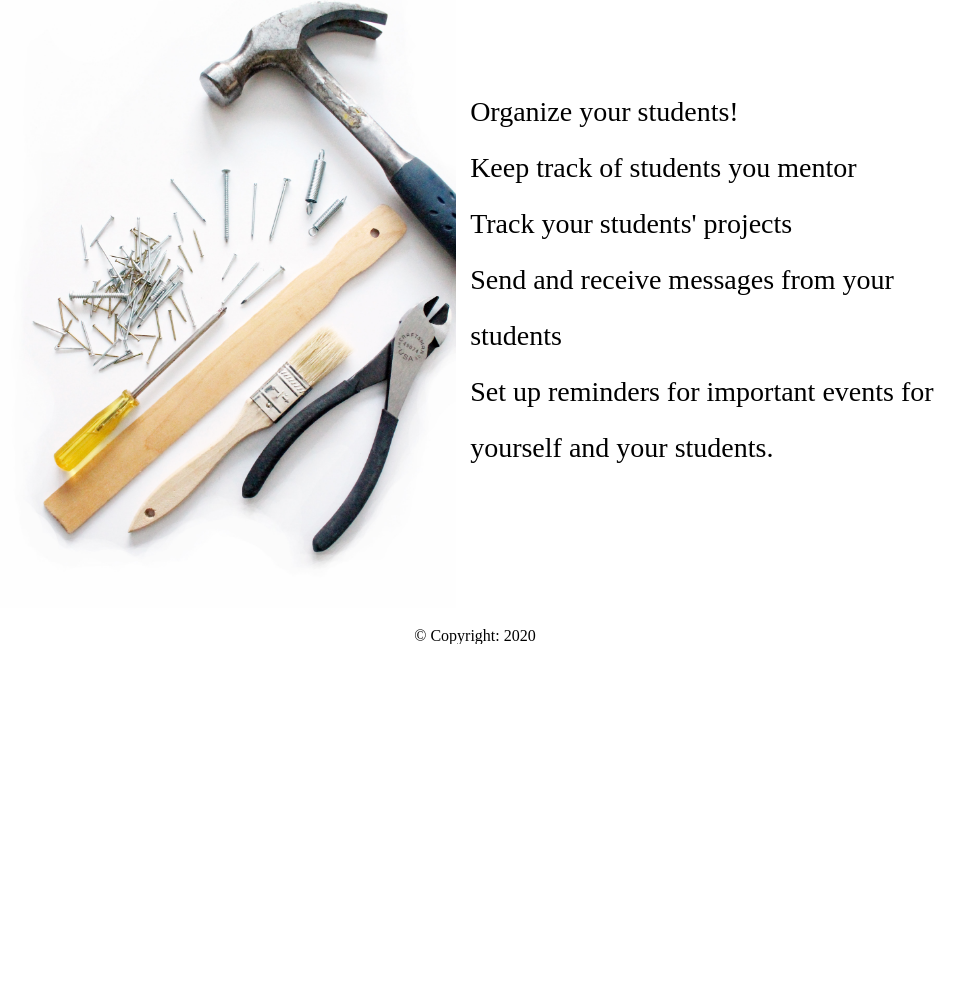
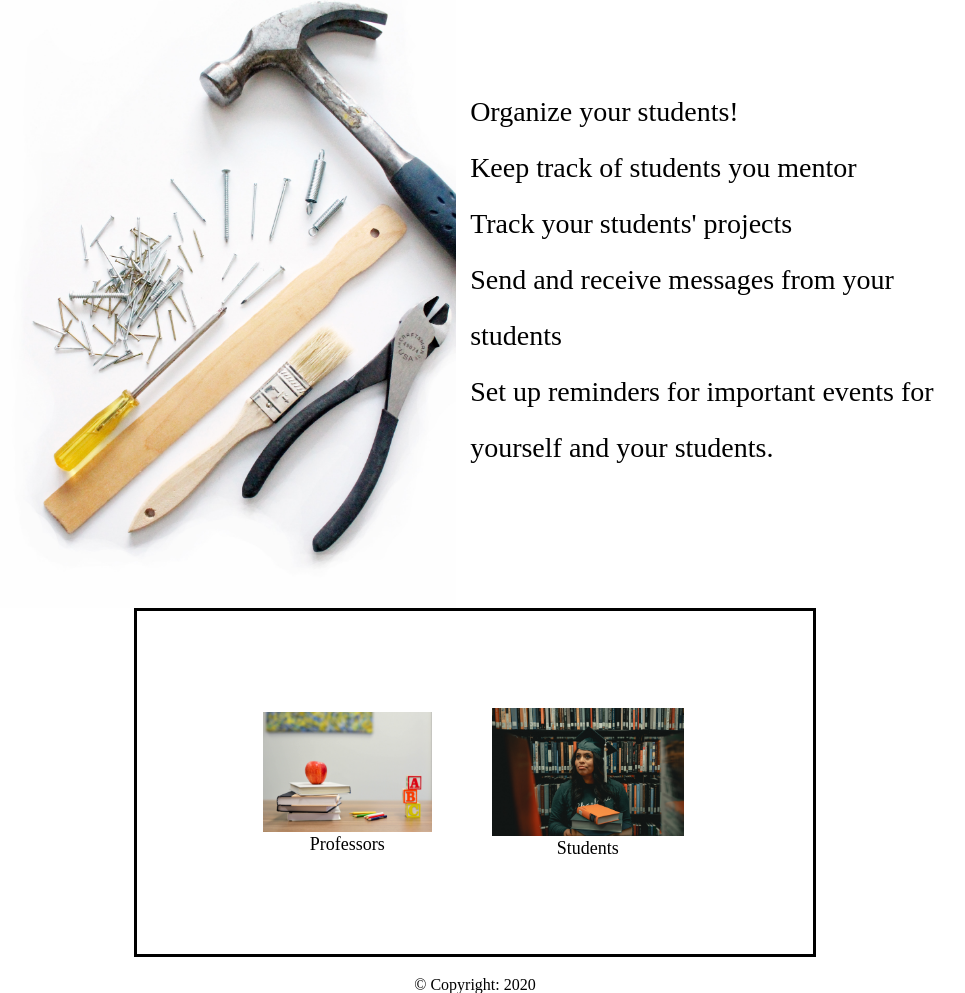
Before and after one commit to BuildWeek-better-professor-1/BuildWeek-better-professor-1.github.io, a plain HTML site: page index.html in a window 1280 px wide. Shown: the part 554-1547 px from the top of the page, without its empty margins (165-1130 px from the left). Before the commit the page ends 1198 px from the top, so only its background shows below. Drawn offline with Linux system fonts and the light colour scheme.

Commit message:
Tenth push.  Login buttons moved to landing page and nav bar

```diff
--- a/index.html
+++ b/index.html
@@ -21,7 +21,8 @@
       <nav>
          <a href="index.html">Home</a>
         <a href="about.html">About Us</a>
-        <a href="register.html">Members</a>
+        <a href = "https://betterprofessorweb.netlify.com">Professors</a>
+        <a href="https://betterprofessorweb.netlify.com/students">Students</a>
       </nav>
   </header>
       <div class = "intro">
@@ -60,6 +61,24 @@
 
 
 </div>
+<div class = "regBox">
+  <div id = "instructorBox">
+      <a href = "#">
+      <img class = "apple" src = "images/element5-digital-OyCl7Y4y0Bk-unsplash.jpg" alt = "Apple on teachers desk">
+      </a>
+      <a href = "http://betterprofessorweb.netlify.com">Professors</a>
+</div>
+
+  <div id ="studentBox">
+      <a href = "#">
+          <img class = "graduate" src ="images/clay-banks-zUf39GDNyzU-unsplash.jpg" alt = "Graduate in Library">
+      </a>
+      <a href = "http://betterprofessorweb.netlify.com/students">Students</a>
+
+  </div>
+
+
+</div>
 </div>
 
 <footer>
```
Also changed, not shown: about.html (+2 -1 lines).
